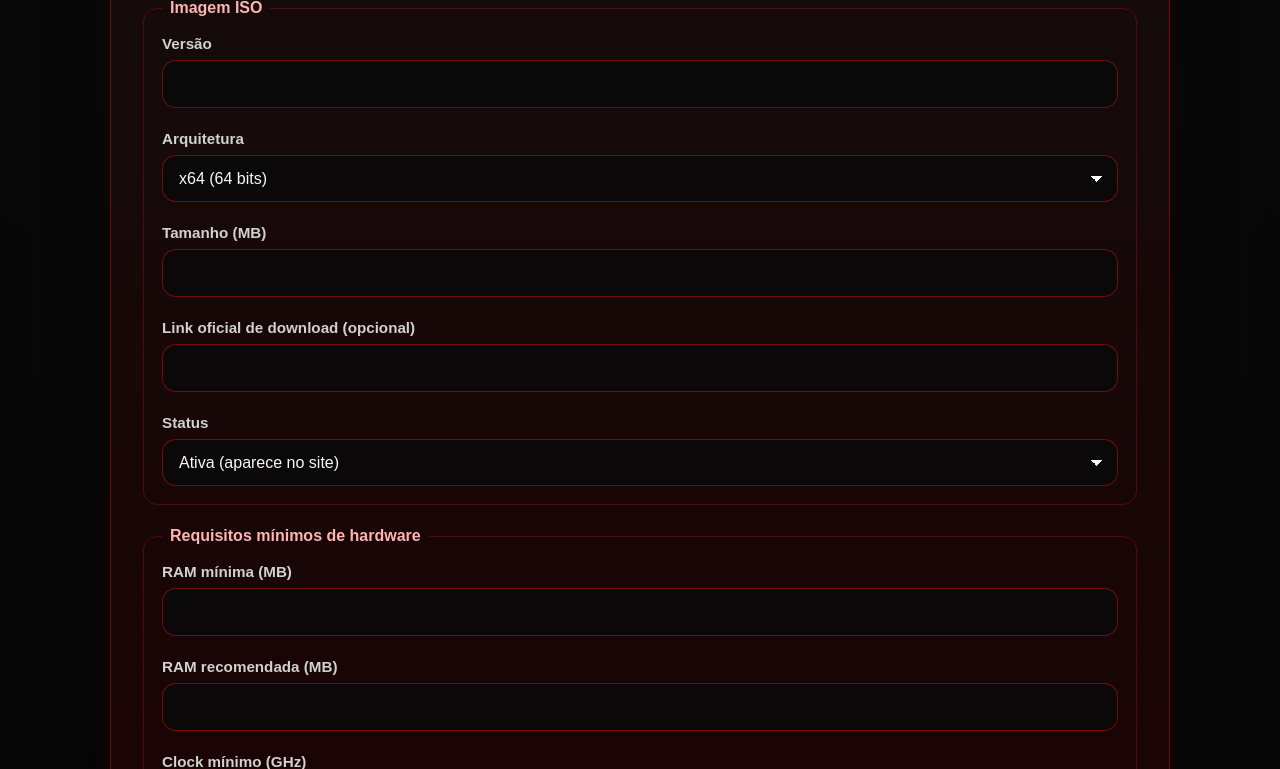
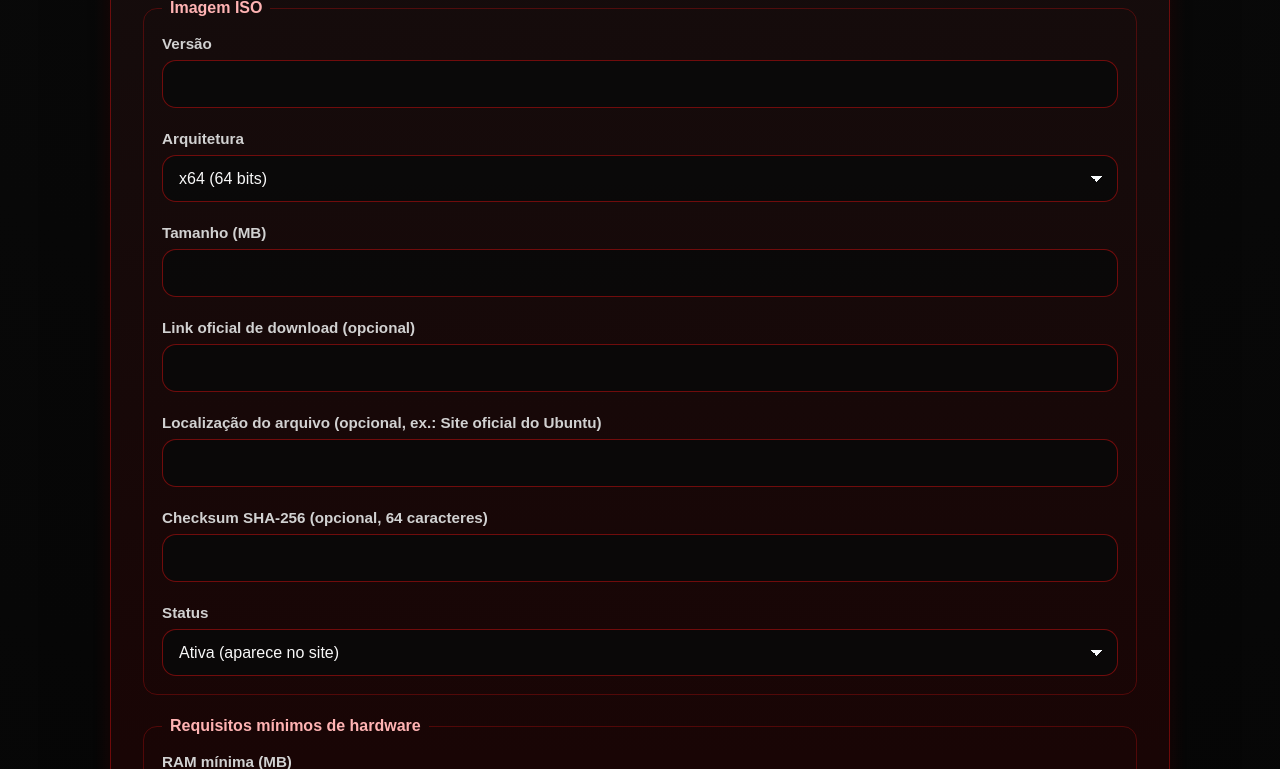
Before and after one commit to joaoa3201/Biblioteca-Archieve, a PHP site: page /form.php in a window 1280 px wide. Shown: the part 748-1517 px from the top of the page. Run offline with PHP 8.4, Linux system fonts and the light colour scheme; the visitor is signed in with stand-in values (Sample User, id 1).

Commit message:
feat: filtro por versão no catálogo, localização e checksum das ISOs
- catálogo ganha o filtro de versão (API já suportava)
- localização e checksum SHA-256 expostos na API, editáveis no admin e exibidos no catálogo e no download
- seed preenche a localização a partir do domínio do site oficial

Co-Authored-By: Claude Sonnet 5.5 <noreply@anthropic.com>

```diff
--- a/admin/form.php
+++ b/admin/form.php
@@ -18,14 +18,14 @@ $editando = $id !== false && $id !== null && $id > 0;
 // Valores iniciais do formulário (vazios no cadastro, do banco na edição).
 $dados = [
     'nome' => '', 'familia' => 'Linux', 'descricao' => '', 'perfil_recomendado' => '', 'leve' => '0',
-    'versao' => '', 'arquitetura' => 'x64', 'tamanho_mb' => '', 'url_oficial' => '', 'ativo' => '1',
+    'versao' => '', 'arquitetura' => 'x64', 'tamanho_mb' => '', 'url_oficial' => '', 'localizacao_arquivo' => '', 'checksum_sha256' => '', 'ativo' => '1',
     'ram_min_mb' => '', 'ram_rec_mb' => '', 'cpu_ghz_min' => '', 'geracao_cpu_min' => '', 'armazenamento_min_gb' => '',
 ];
 
 if ($editando && $_SERVER['REQUEST_METHOD'] !== 'POST') {
     $consulta = $conexao->prepare('
         SELECT so.nome, so.familia, so.descricao, so.perfil_recomendado, so.leve,
-               i.versao, i.arquitetura, i.tamanho_mb, i.url_oficial, i.ativo,
+               i.versao, i.arquitetura, i.tamanho_mb, i.url_oficial, i.localizacao_arquivo, i.checksum_sha256, i.ativo,
                r.ram_min_mb, r.ram_rec_mb, r.cpu_ghz_min, r.geracao_cpu_min, r.armazenamento_min_gb
         FROM imagens_iso i
         INNER JOIN sistemas_operacionais so ON so.id = i.sistema_id
@@ -82,6 +82,13 @@ if ($_SERVER['REQUEST_METHOD'] === 'POST') {
         $erros[] = 'O link oficial deve começar com http:// ou https://.';
     }
 
+    if (mb_strlen($dados['localizacao_arquivo']) > 500) {
+        $erros[] = 'A localização deve ter até 500 caracteres.';
+    }
+    if ($dados['checksum_sha256'] !== '' && !preg_match('/^[0-9a-fA-F]{64}$/', $dados['checksum_sha256'])) {
+        $erros[] = 'O checksum SHA-256 deve ter exatamente 64 caracteres hexadecimais (0-9 e a-f).';
+    }
+
     $inteiros = [
         'tamanho_mb' => ['Tamanho (MB)', 1, 1000000],
         'ram_min_mb' => ['RAM mínima (MB)', 16, 1048576],
@@ -109,6 +116,8 @@ if ($_SERVER['REQUEST_METHOD'] === 'POST') {
         $leve = $dados['leve'] === '1' ? 1 : 0;
         $ativo = $dados['ativo'] === '1' ? 1 : 0;
         $urlOficial = $dados['url_oficial'] === '' ? null : $dados['url_oficial'];
+        $localizacao = $dados['localizacao_arquivo'] === '' ? null : $dados['localizacao_arquivo'];
+        $checksum = $dados['checksum_sha256'] === '' ? null : strtolower($dados['checksum_sha256']);
 
         $conexao->beginTransaction();
         try {
@@ -132,11 +141,12 @@ if ($_SERVER['REQUEST_METHOD'] === 'POST') {
 
                 $conexao->prepare('
                     UPDATE imagens_iso
-                    SET versao = :versao, arquitetura = :arq, tamanho_mb = :tamanho, url_oficial = :url, ativo = :ativo
+                    SET versao = :versao, arquitetura = :arq, tamanho_mb = :tamanho, url_oficial = :url,
+                        localizacao_arquivo = :local, checksum_sha256 = :checksum, ativo = :ativo
                     WHERE id = :id
                 ')->execute([
                     'versao' => $dados['versao'], 'arq' => $dados['arquitetura'], 'tamanho' => $dados['tamanho_mb'],
-                    'url' => $urlOficial, 'ativo' => $ativo, 'id' => $id,
+                    'url' => $urlOficial, 'local' => $localizacao, 'checksum' => $checksum, 'ativo' => $ativo, 'id' => $id,
                 ]);
 
                 $conexao->prepare('
@@ -166,11 +176,12 @@ if ($_SERVER['REQUEST_METHOD'] === 'POST') {
                 }
 
                 $conexao->prepare('
-                    INSERT INTO imagens_iso (sistema_id, versao, arquitetura, tamanho_mb, url_oficial, ativo)
-                    VALUES (:sistema, :versao, :arq, :tamanho, :url, :ativo)
+                    INSERT INTO imagens_iso (sistema_id, versao, arquitetura, tamanho_mb, url_oficial, localizacao_arquivo, checksum_sha256, ativo)
+                    VALUES (:sistema, :versao, :arq, :tamanho, :url, :local, :checksum, :ativo)
                 ')->execute([
                     'sistema' => $sistemaId, 'versao' => $dados['versao'], 'arq' => $dados['arquitetura'],
-                    'tamanho' => $dados['tamanho_mb'], 'url' => $urlOficial, 'ativo' => $ativo,
+                    'tamanho' => $dados['tamanho_mb'], 'url' => $urlOficial, 'local' => $localizacao,
+                    'checksum' => $checksum, 'ativo' => $ativo,
                 ]);
                 $novoId = $conexao->lastInsertId();
 
@@ -250,6 +261,8 @@ iniciar_pagina($editando ? 'Editar ISO' : 'Nova ISO');
         selecao('Arquitetura', 'arquitetura', $dados, ['x86' => 'x86 (32 bits)', 'x64' => 'x64 (64 bits)', 'arm64' => 'arm64']);
         campo('Tamanho (MB)', 'tamanho_mb', $dados, 'number', 'min="1" required');
         campo('Link oficial de download (opcional)', 'url_oficial', $dados, 'url', 'maxlength="500"');
+        campo('Localização do arquivo (opcional, ex.: Site oficial do Ubuntu)', 'localizacao_arquivo', $dados, 'text', 'maxlength="500"');
+        campo('Checksum SHA-256 (opcional, 64 caracteres)', 'checksum_sha256', $dados, 'text', 'maxlength="64" spellcheck="false"');
         selecao('Status', 'ativo', $dados, ['1' => 'Ativa (aparece no site)', '0' => 'Inativa (oculta)']);
         ?>
       </div>
--- a/api/_helpers.php
+++ b/api/_helpers.php
@@ -154,6 +154,8 @@ function normalizar_iso(array $iso): array
         'perfil_recomendado' => $iso['perfil_recomendado'],
         'leve' => (bool) $iso['leve'],
         'tem_link_oficial' => (bool) $iso['tem_link_oficial'],
+        'localizacao' => $iso['localizacao'],           // onde o arquivo está (texto livre); pode ser nulo
+        'checksum_sha256' => $iso['checksum_sha256'],   // para o usuário conferir o arquivo baixado; pode ser nulo
         'ram_min_mb' => (int) $iso['ram_min_mb'],
         'ram_rec_mb' => (int) $iso['ram_rec_mb'],
         'cpu_ghz_min' => (float) $iso['cpu_ghz_min'],
@@ -178,6 +180,8 @@ function consulta_base_iso(): string
         i.versao,
         i.arquitetura,
         i.tamanho_mb,
+        i.localizacao_arquivo AS localizacao,
+        i.checksum_sha256,
         so.descricao,
         so.perfil_recomendado,
         so.leve,
--- a/database/seed.sql
+++ b/database/seed.sql
@@ -85,4 +85,9 @@ VALUES
   ((SELECT i.id FROM imagens_iso i JOIN sistemas_operacionais s ON s.id = i.sistema_id WHERE s.nome = 'Linux Mint XFCE'), 2048, 4096, 1.00, 2, 15),
   ((SELECT i.id FROM imagens_iso i JOIN sistemas_operacionais s ON s.id = i.sistema_id WHERE s.nome = 'Debian XFCE'), 1024, 2048, 1.00, 2, 10);
 
+-- Localização: indica onde o arquivo é obtido (aqui, o domínio do site oficial).
+UPDATE imagens_iso
+SET localizacao_arquivo = CONCAT('Site oficial (', SUBSTRING_INDEX(SUBSTRING_INDEX(url_oficial, '/', 3), '/', -1), ')')
+WHERE url_oficial IS NOT NULL;
+
 COMMIT;
--- a/public/download.html
+++ b/public/download.html
@@ -20,6 +20,7 @@
         <section id="requisitosIso" class="resumo-final" aria-labelledby="tituloRequisitos" hidden>
           <h2 id="tituloRequisitos" class="subtitulo-requisitos">Seu computador precisa ter</h2>
           <ul id="listaRequisitos" class="card-info"></ul>
+          <p id="checksumIso" class="dica-campo" hidden></p>
         </section>
 
         <form id="formDownload" novalidate hidden>
--- a/public/index.html
+++ b/public/index.html
@@ -34,6 +34,12 @@
           </select>
         </div>
         <div class="campo-filtro">
+          <label for="filtroVersao">Versão</label>
+          <select id="filtroVersao" name="versao">
+            <option value="">Todas</option>
+          </select>
+        </div>
+        <div class="campo-filtro">
           <label for="filtroArquitetura">Arquitetura</label>
           <select id="filtroArquitetura" name="arquitetura">
             <option value="">Todas</option>
```
Also changed, not shown: README.md, public/assets/js/api.js, public/assets/js/biblioteca.js, public/assets/js/download.js, public/assets/js/formatos.js.
